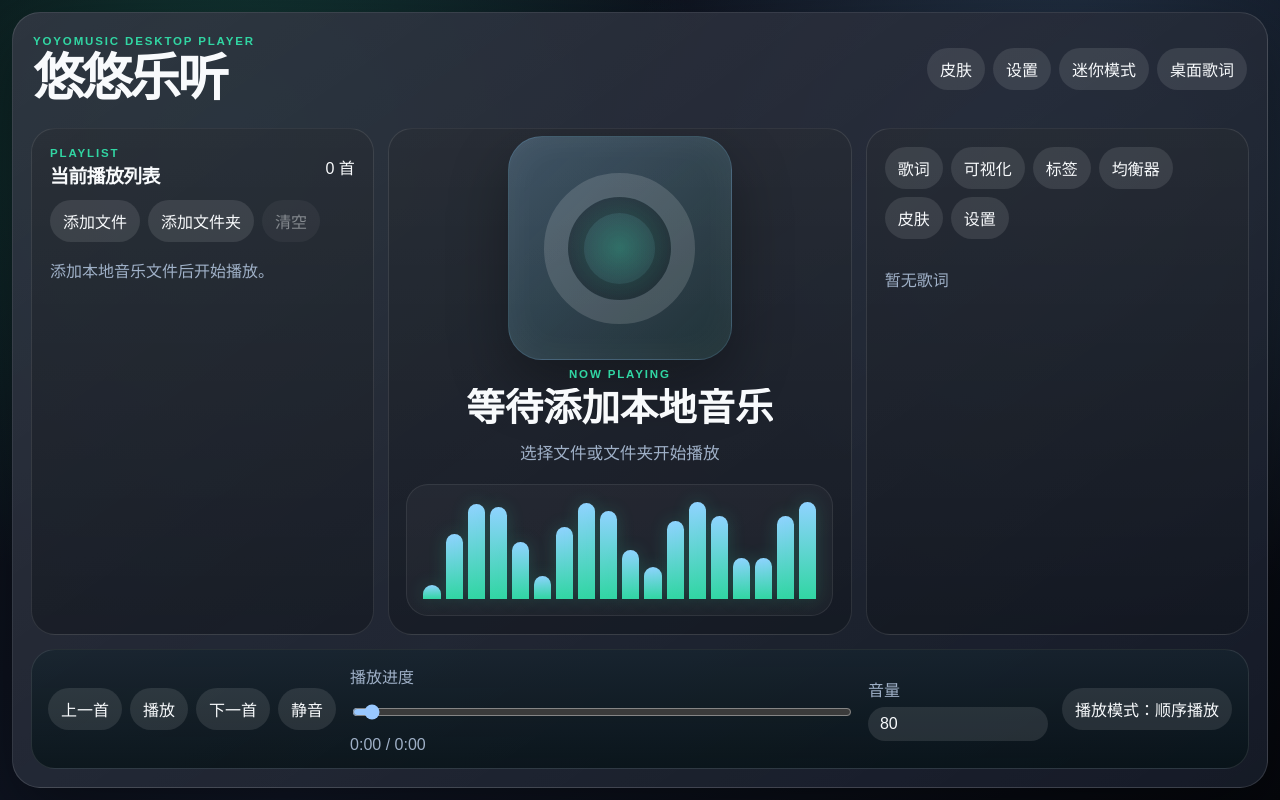
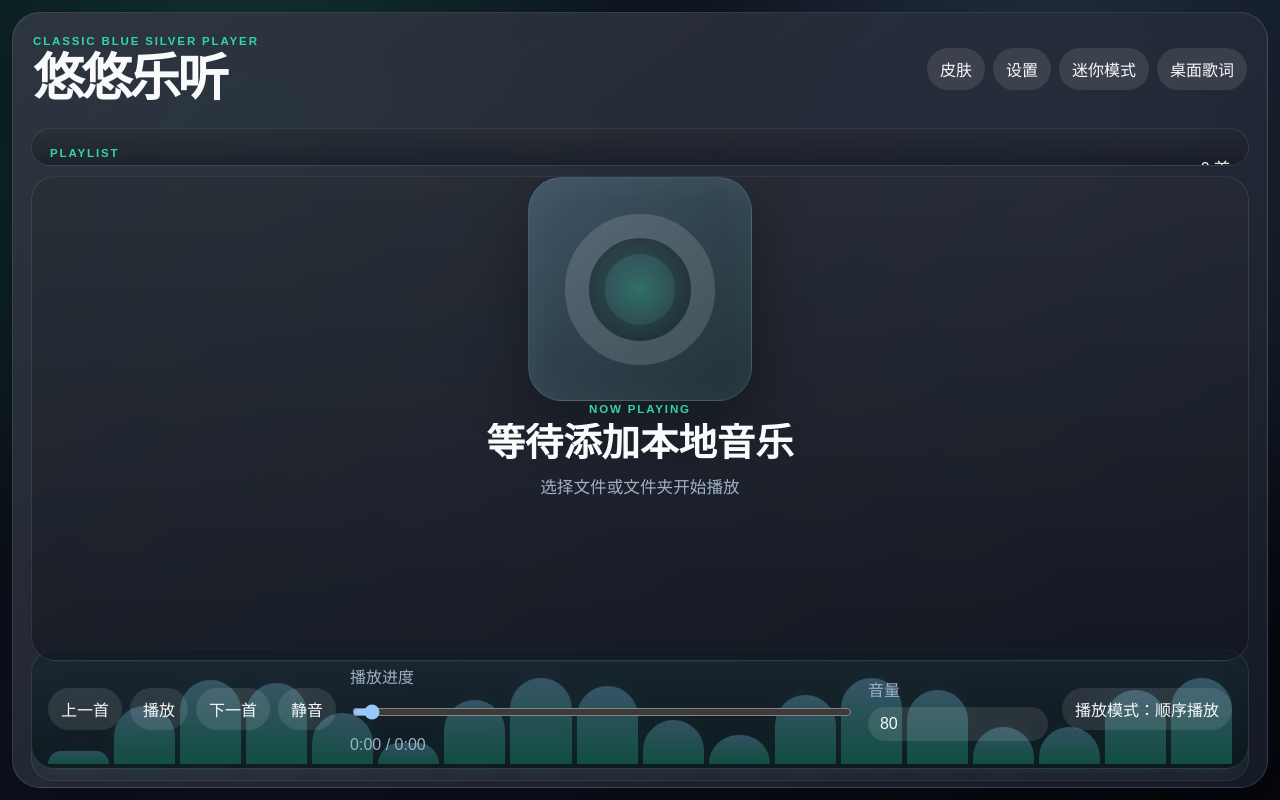
Before and after one commit to ijry/YoYoMusic, a React (Vite) app: page / in a window 1280 px wide. Built offline with nearby package versions, Linux system fonts and the light colour scheme.

Commit message:
feat: render active layout skin

```diff
--- a/src/App.tsx
+++ b/src/App.tsx
@@ -1,15 +1,15 @@
 import { useEffect, useState } from "react";
 import "./styles/theme.css";
 import "./styles/app.css";
-import { EqualizerPanel } from "./features/equalizer/EqualizerPanel";
-import { LyricsPanel } from "./features/lyrics/LyricsPanel";
-import { PlayerControls } from "./features/player/PlayerControls";
-import { PlaylistPanel } from "./features/playlist/PlaylistPanel";
-import { SettingsPanel } from "./features/settings/SettingsPanel";
-import { AppErrorBanner } from "./features/shell/AppErrorBanner";
-import { SkinManager, type SkinSummary } from "./features/skin/SkinManager";
-import { TagEditor, type TagDraft } from "./features/tags/TagEditor";
-import { VisualizationPanel } from "./features/visualization/VisualizationPanel";
+import "./styles/skin-layouts.css";
+import {
+  DEFAULT_LAYOUT_SKIN_ID,
+  builtInLayoutSkinSummaries,
+  resolveLayoutSkin,
+} from "./features/skin/layoutRegistry";
+import type { SkinSummary } from "./features/skin/SkinManager";
+import type { FeaturePanel } from "./features/skin/layoutTypes";
+import type { TagDraft } from "./features/tags/TagEditor";
 import { mapAppError } from "./shared/errors";
 import { openAudioFiles, openAudioFolders, openSkinPackageFolder } from "./shared/fileDialog";
 import {
@@ -27,8 +27,6 @@ import type {
   Track,
   VisualizationMode,
 } from "./shared/types";
-
-type FeaturePanel = "lyrics" | "visualization" | "tags" | "equalizer" | "skin" | "settings";
 
 interface SkinManifest {
   name: string;
@@ -59,7 +57,7 @@ const initialPlayback: PlaybackState = {
 };
 
 const defaultSettings: AppSettings = {
-  defaultSkin: "default",
+  defaultSkin: DEFAULT_LAYOUT_SKIN_ID,
   shortcuts: {
     toggle_playback: "Ctrl+Alt+P",
     previous_track: "Ctrl+Alt+Left",
@@ -81,9 +79,7 @@ export default function App() {
   const [playlist, setPlaylist] = useState<PlaylistSnapshot>(emptyPlaylist);
   const [playback, setPlayback] = useState<PlaybackState>(initialPlayback);
   const [settings, setSettings] = useState<AppSettings>(defaultSettings);
-  const [skins, setSkins] = useState<SkinSummary[]>([
-    { id: "default", name: "默认青绿", author: "YoYoMusic", version: "1.0.0" },
-  ]);
+  const [skins, setSkins] = useState<SkinSummary[]>(builtInLayoutSkinSummaries);
   const [lyricsDocument] = useState<LyricsDocument | null>(null);
   const [activePanel, setActivePanel] = useState<FeaturePanel>("lyrics");
   const [error, setError] = useState<string | null>(null);
@@ -162,6 +158,8 @@ export default function App() {
 
   const currentTrack = findCurrentTrack(playlist, playback.trackId);
   const visualizationFrame = createVisualizationFrame(playback.positionMs);
+  const activeLayoutSkin = resolveLayoutSkin(settings.defaultSkin);
+  const ActiveLayout = activeLayoutSkin.Layout;
 
   async function addPaths(paths: string[]) {
     if (paths.length === 0) return;
@@ -321,190 +319,31 @@ export default function App() {
   }
 
   return (
-    <main className="app-shell">
-      <section className="chrome" aria-labelledby="app-title">
-        <header className="title-bar">
-          <div>
-            <p className="eyebrow">YoYoMusic Desktop Player</p>
-            <h1 id="app-title">悠悠乐听</h1>
-          </div>
-          <nav className="title-actions" aria-label="窗口操作">
-            <button type="button" onClick={() => setActivePanel("skin")}>
-              皮肤
-            </button>
-            <button type="button" onClick={() => setActivePanel("settings")}>
-              设置
-            </button>
-            <button type="button" onClick={() => void handleCommand("open_mini_player")}>
-              迷你模式
-            </button>
-            <button type="button" onClick={() => void handleCommand("toggle_desktop_lyrics")}>
-              桌面歌词
-            </button>
-          </nav>
-        </header>
-
-        <AppErrorBanner error={error} />
-
-        <div className="workspace">
-          <PlaylistPanel
-            currentTrackId={playback.trackId}
-            tracks={playlist.tracks}
-            onPlay={(trackId) => void handleCommand("play_track", { trackId })}
-            onRemove={(trackId) => void handleCommand("remove_track", { trackId })}
-            onAddFiles={() => void handleAddFiles()}
-            onAddFolder={() => void handleAddFolder()}
-            onClear={() => void handleCommand("clear_playlist")}
-          />
-
-          <section className="now-playing" aria-label="当前播放">
-            <div className={playback.isPlaying ? "cover-card is-playing" : "cover-card"} aria-hidden="true">
-              <div className="disc-ring" />
-            </div>
-
-            <div className="now-playing-copy">
-              <p className="eyebrow">Now Playing</p>
-              <h2>{currentTrack?.title ?? "等待添加本地音乐"}</h2>
-              <p className="subtitle">{currentTrack?.artist || currentTrack?.album || "选择文件或文件夹开始播放"}</p>
-            </div>
-
-            <div className="workbench-visualization" role="img" aria-label="播放动态可视化">
-              <div className="visualization-preview visualization-preview--hero" aria-hidden="true">
-                {visualizationFrame.values.slice(0, 18).map((value, index) => (
-                  <span key={index} style={{ height: `${Math.max(10, value * 100)}%` }} />
-                ))}
-              </div>
-            </div>
-          </section>
-
-          <aside className="feature-sidebar" role="complementary" aria-label="功能面板">
-            <div className="feature-tabs" aria-label="功能面板标签">
-              {featurePanels.map((panel) => (
-                <button
-                  key={panel.id}
-                  type="button"
-                  aria-pressed={activePanel === panel.id}
-                  onClick={() => setActivePanel(panel.id)}
-                >
-                  {panel.label}
-                </button>
-              ))}
-            </div>
-
-            <div className="feature-content">
-              {renderFeaturePanel({
-                activePanel,
-                currentTrack,
-                lyricsDocument,
-                playback,
-                settings,
-                skins,
-                settingsErrorCode,
-                skinError,
-                onSaveTags: handleSaveTags,
-                onApplySkin: (skinId) => void handleApplySkin(skinId),
-                onImportSkin: () => void handleImportSkin(),
-                onShortcutChange: handleShortcutChange,
-                onVisualizationModeChange: handleVisualizationModeChange,
-                onSettingsChange: updateSettings,
-              })}
-            </div>
-          </aside>
-        </div>
-
-        <PlayerControls state={playback} onCommand={(command, payload) => void handleCommand(command, payload)} />
-      </section>
-    </main>
+    <ActiveLayout
+      playlist={playlist}
+      playback={playback}
+      currentTrack={currentTrack}
+      lyricsDocument={lyricsDocument}
+      settings={settings}
+      skins={skins}
+      activePanel={activePanel}
+      error={error}
+      skinError={skinError}
+      settingsErrorCode={settingsErrorCode}
+      visualizationFrame={visualizationFrame}
+      onActivePanelChange={setActivePanel}
+      onPlayerCommand={(command, payload = {}) => void handleCommand(command, payload)}
+      onAddFiles={() => void handleAddFiles()}
+      onAddFolder={() => void handleAddFolder()}
+      onClearPlaylist={() => void handleCommand("clear_playlist")}
+      onSaveTags={handleSaveTags}
+      onApplySkin={(skinId) => void handleApplySkin(skinId)}
+      onImportSkin={() => void handleImportSkin()}
+      onShortcutChange={handleShortcutChange}
+      onVisualizationModeChange={handleVisualizationModeChange}
+      onSettingsChange={updateSettings}
+    />
   );
-}
-
-const featurePanels: Array<{ id: FeaturePanel; label: string }> = [
-  { id: "lyrics", label: "歌词" },
-  { id: "visualization", label: "可视化" },
-  { id: "tags", label: "标签" },
-  { id: "equalizer", label: "均衡器" },
-  { id: "skin", label: "皮肤" },
-  { id: "settings", label: "设置" },
-];
-
-function renderFeaturePanel({
-  activePanel,
-  currentTrack,
-  lyricsDocument,
-  playback,
-  settings,
-  skins,
-  settingsErrorCode,
-  skinError,
-  onSaveTags,
-  onApplySkin,
-  onImportSkin,
-  onShortcutChange,
-  onVisualizationModeChange,
-  onSettingsChange,
-}: {
-  activePanel: FeaturePanel;
-  currentTrack: Track | null;
-  lyricsDocument: LyricsDocument | null;
-  playback: PlaybackState;
-  settings: AppSettings;
-  skins: SkinSummary[];
-  settingsErrorCode: string | null;
-  skinError: string | null;
-  onSaveTags: (draft: TagDraft) => void;
-  onApplySkin: (skinId: string) => void;
-  onImportSkin: () => void;
-  onShortcutChange: (action: string, shortcut: string) => void;
-  onVisualizationModeChange: (mode: VisualizationMode) => void;
-  onSettingsChange: (settings: AppSettings) => void;
-}) {
-  if (activePanel === "visualization") {
-    return (
-      <VisualizationPanel
-        mode={settings.visualizationMode}
-        frame={createVisualizationFrame(playback.positionMs)}
-        onModeChange={onVisualizationModeChange}
-      />
-    );
-  }
-
-  if (activePanel === "tags") {
-    return <TagEditor track={currentTrack} onSave={onSaveTags} />;
-  }
-
-  if (activePanel === "equalizer") {
-    return (
-      <EqualizerPanel
-        settings={settings.equalizer}
-        onChange={(equalizer) => onSettingsChange({ ...settings, equalizer })}
-      />
-    );
-  }
-
-  if (activePanel === "skin") {
-    return (
-      <SkinManager
-        skins={skins}
-        activeSkinId={settings.defaultSkin}
-        error={skinError}
-        onApply={onApplySkin}
-        onImport={onImportSkin}
-      />
-    );
-  }
-
-  if (activePanel === "settings") {
-    return (
-      <SettingsPanel
-        shortcuts={settings.shortcuts}
-        enrichmentEnabled={settings.enrichmentEnabled}
-        errorCode={settingsErrorCode}
-        onShortcutChange={onShortcutChange}
-      />
-    );
-  }
-
-  return <LyricsPanel document={lyricsDocument} positionMs={playback.positionMs} />;
 }
 
 function findCurrentTrack(snapshot: PlaylistSnapshot, trackId: string | null) {
--- /dev/null
+++ b/src/styles/skin-layouts.css
@@ -0,0 +1 @@
+/* Temporary placeholder. Task 5 replaces this file with the real layout skin styles. */
```
Also changed, not shown: 1 other file (tests, documents, lock files or other folders).
